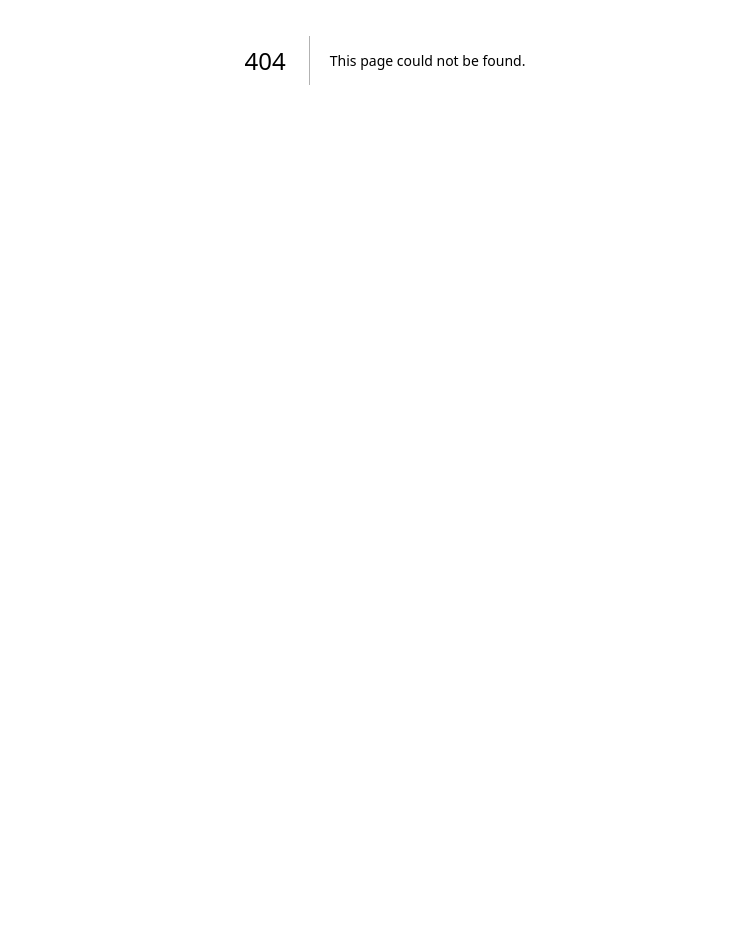
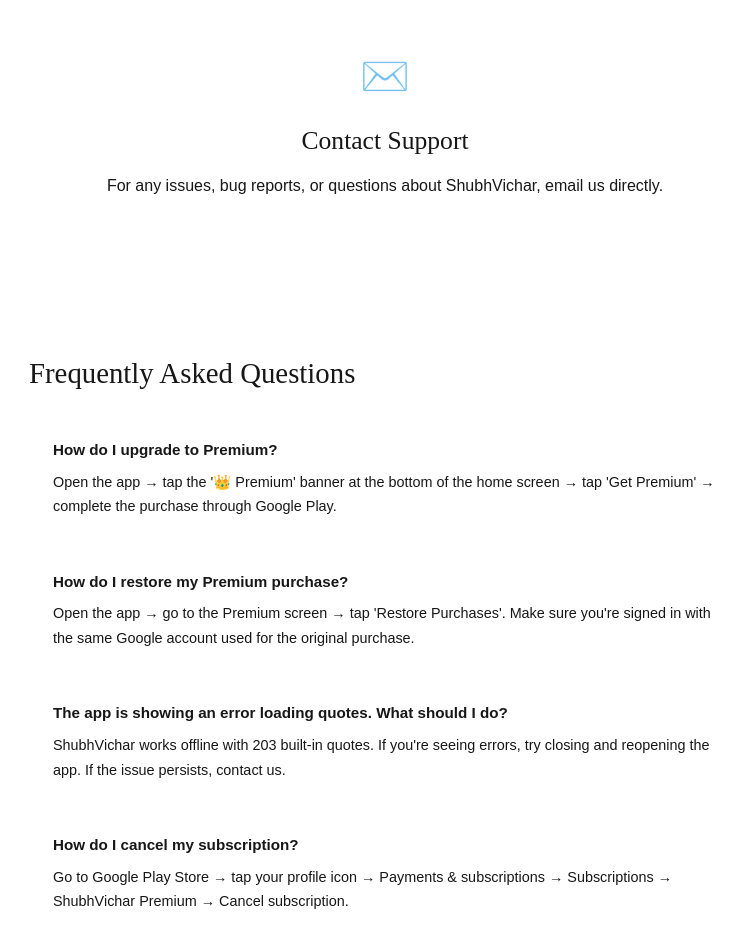
Before and after one commit to iamkaushalsingh/googleplaywebsite, a Next.js app: page /support in a window 1280 px wide. Before the commit this address had no page. Shown: the part 340-1288 px from the top of the page, without its empty margins (255-997 px from the left). Before the commit the page ends 800 px from the top, so only its background shows below. Built offline with nearby package versions, Linux system fonts and the light colour scheme.

Commit message:
Add files via upload

```diff
--- /dev/null
+++ b/src/app/support/page.tsx
@@ -0,0 +1,110 @@
+"use client";
+
+import FadeInSection from "../../components/FadeInSection";
+import Navbar from "../../components/Navbar";
+import Link from "next/link";
+
+export default function Support() {
+  return (
+    <main style={{ background: "var(--bg)", color: "var(--text)", minHeight: "100vh" }}>
+      <Navbar />
+
+      <div style={{ maxWidth: 760, margin: "0 auto", padding: "120px 24px 100px" }}>
+
+        <FadeInSection>
+          <div style={{ marginBottom: 16 }}>
+            <Link href="/" style={{ fontSize: "0.85rem", color: "var(--muted)", display: "inline-flex", alignItems: "center", gap: 6 }}>
+              ← Back to Home
+            </Link>
+          </div>
+          <h1 style={{ fontFamily: "'DM Serif Display', serif", fontSize: "clamp(2.5rem, 5vw, 4rem)", marginBottom: 12 }}>
+            App Support
+          </h1>
+          <p style={{ color: "var(--muted)", fontSize: "0.9rem", marginBottom: 64 }}>
+            ShubhVichar by Singh Digital Group · We typically respond within 24 hours.
+          </p>
+        </FadeInSection>
+
+        <div style={{ display: "flex", flexDirection: "column", gap: 48 }}>
+
+          <FadeInSection>
+            <section style={{
+              padding: "32px", borderRadius: 16,
+              background: "var(--bg2)", border: "1px solid var(--border)",
+              textAlign: "center",
+            }}>
+              <div style={{ fontSize: "2.5rem", marginBottom: 16 }}>✉️</div>
+              <h2 style={{ fontFamily: "'DM Serif Display', serif", fontSize: "1.6rem", marginBottom: 12 }}>Contact Support</h2>
+              <p style={{ color: "var(--muted)", lineHeight: 1.8, marginBottom: 24 }}>
+                For any issues, bug reports, or questions about ShubhVichar, email us directly.
+              </p>
+              <a href="mailto:singhdigitalgroup@gmail.com" style={{
+                padding: "12px 32px", borderRadius: 100,
+                background: "var(--text)", color: "white",
+                fontWeight: 500, fontSize: "0.95rem", display: "inline-block",
+                transition: "opacity 0.2s",
+              }}
+                onMouseEnter={e => (e.currentTarget.style.opacity = "0.8")}
+                onMouseLeave={e => (e.currentTarget.style.opacity = "1")}
+              >singhdigitalgroup@gmail.com</a>
+            </section>
+          </FadeInSection>
+
+          <FadeInSection>
+            <h2 style={{ fontFamily: "'DM Serif Display', serif", fontSize: "1.8rem", marginBottom: 24 }}>
+              Frequently Asked Questions
+            </h2>
+            <div style={{ display: "flex", flexDirection: "column", gap: 12 }}>
+              {[
+                {
+                  q: "How do I upgrade to Premium?",
+                  a: "Open the app → tap the '👑 Premium' banner at the bottom of the home screen → tap 'Get Premium' → complete the purchase through Google Play."
+                },
+                {
+                  q: "How do I restore my Premium purchase?",
+                  a: "Open the app → go to the Premium screen → tap 'Restore Purchases'. Make sure you're signed in with the same Google account used for the original purchase."
+                },
+                {
+                  q: "The app is showing an error loading quotes. What should I do?",
+                  a: "ShubhVichar works offline with 203 built-in quotes. If you're seeing errors, try closing and reopening the app. If the issue persists, contact us."
+                },
+                {
+                  q: "How do I cancel my subscription?",
+                  a: "Go to Google Play Store → tap your profile icon → Payments & subscriptions → Subscriptions → ShubhVichar Premium → Cancel subscription."
+                },
+                {
+                  q: "Can I use the app in Hindi or other Indian languages?",
+                  a: "Yes! ShubhVichar supports Hindi, Hinglish, Marathi, Gujarati, and English. Tap the flag icon 🌐 on the home screen to select your language."
+                },
+                {
+                  q: "How do I enable or disable daily notifications?",
+                  a: "Go to Settings (⚙️ icon) → toggle Daily Notifications on or off. You can also set your preferred notification time."
+                },
+              ].map(({ q, a }) => (
+                <div key={q} style={{
+                  padding: "20px 24px", borderRadius: 12,
+                  background: "var(--card)", border: "1px solid var(--border)",
+                }}>
+                  <div style={{ fontWeight: 600, fontSize: "0.95rem", marginBottom: 8 }}>{q}</div>
+                  <p style={{ color: "var(--muted)", fontSize: "0.9rem", lineHeight: 1.7 }}>{a}</p>
+                </div>
+              ))}
+            </div>
+          </FadeInSection>
+
+          <FadeInSection>
+            <section style={{ padding: "24px", borderRadius: 12, background: "var(--bg2)", border: "1px solid var(--border)" }}>
+              <p style={{ color: "var(--muted)", fontSize: "0.9rem", lineHeight: 1.8 }}>
+                <strong style={{ color: "var(--text)" }}>Company:</strong> Singh Digital Group<br />
+                <strong style={{ color: "var(--text)" }}>App:</strong> ShubhVichar<br />
+                <strong style={{ color: "var(--text)" }}>Email:</strong> <a href="mailto:singhdigitalgroup@gmail.com" style={{ color: "var(--accent)" }}>singhdigitalgroup@gmail.com</a><br />
+                <strong style={{ color: "var(--text)" }}>Location:</strong> Kolkata, India
+              </p>
+            </section>
+          </FadeInSection>
+
+        </div>
+      </div>
+    </main>
+  );
+}
```
